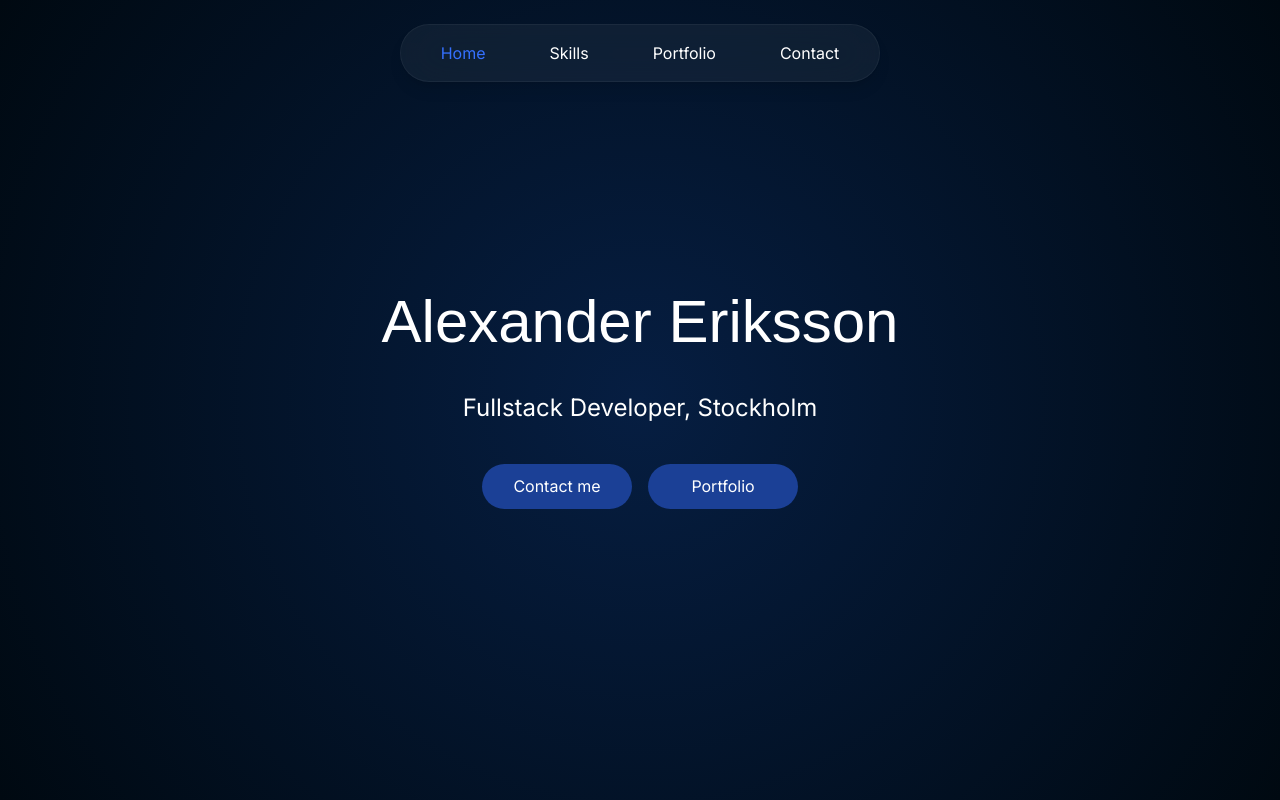
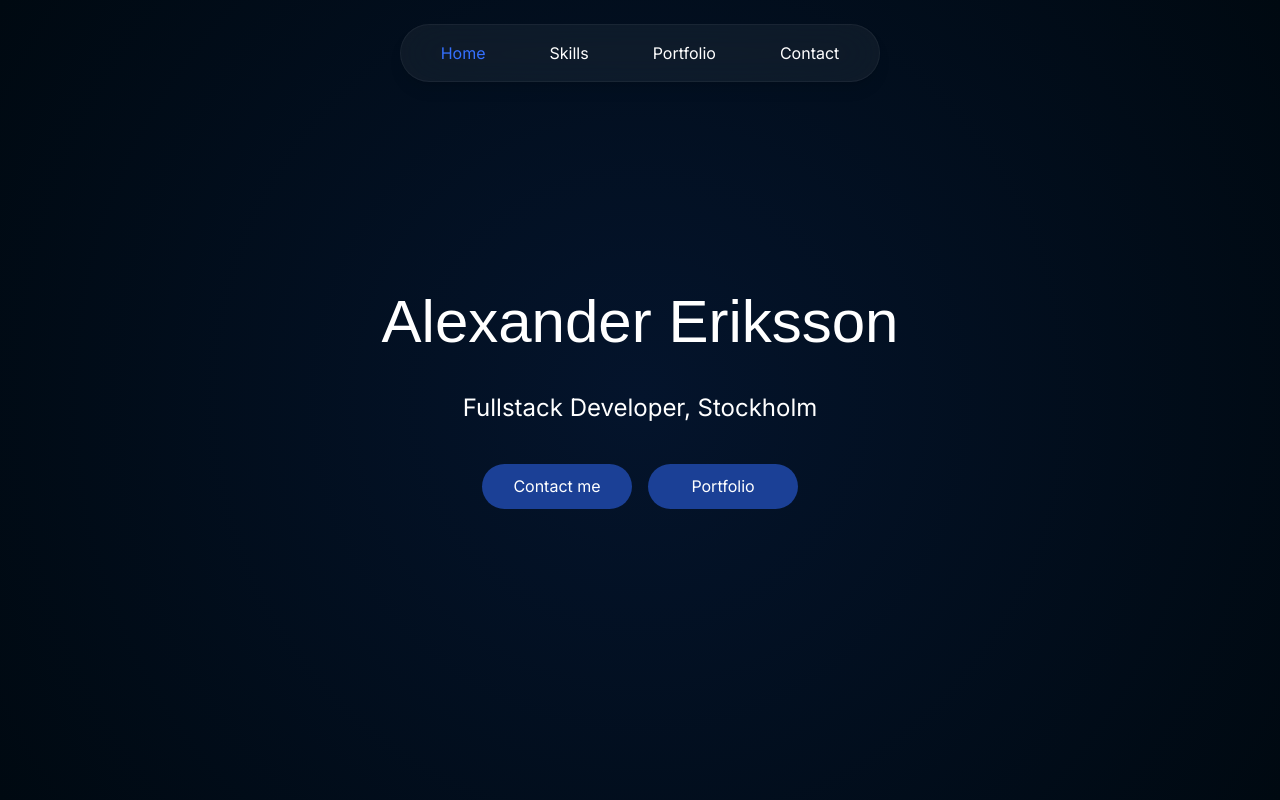
Before and after one commit to alexanderiksson/Portfolio, a React (Vite) app: page / in a window 1280 px wide. Built offline with nearby package versions, Linux system fonts and the light colour scheme; no server answers; a web font is replaced by a local one.

Commit message:
Color fix

```diff
--- a/src/assets/css/global.css
+++ b/src/assets/css/global.css
@@ -4,7 +4,7 @@
 :root {
   --background: radial-gradient(
     circle,
-    rgb(6, 30, 66) 0%,
+    rgb(4, 20, 44) 0%,
     rgba(0, 9, 17, 1) 100%
   );
   --background-2: rgb(0, 9, 17);
```
